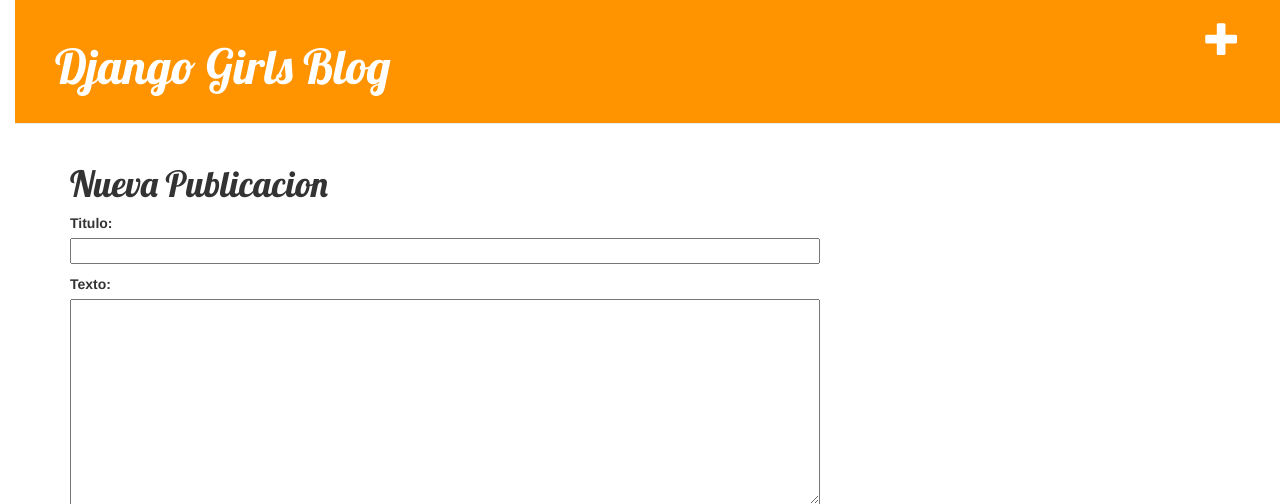
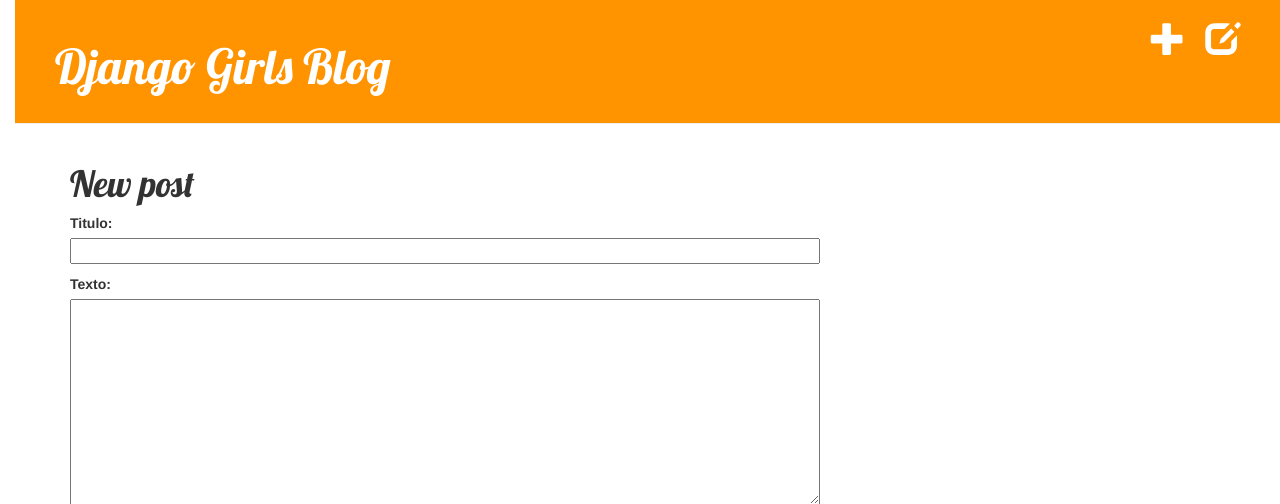
Before and after one commit to Ejestrada/djangoE, a Django app: page /post/new/ in a window 1280 px wide. Shown: the top 504 px of the page. Run offline with Django 3.2, Linux system fonts and the light colour scheme; some libraries are stand-ins or nearby versions.

Commit message:
Poner una publicacion como borrador Eliminar una publicacion Listar publicaciones como borrador

```diff
--- a/blog/templates/blog/base.html
+++ b/blog/templates/blog/base.html
@@ -9,7 +9,8 @@
         </head>
         <body>
             <div class="page-header">
-              <a href="{% url 'post_new' %}" class="top-menu"><span class="glyphicon glyphicon-plus"></span></a>
+              <a href="{% url 'post_draft_list' %}" class="top-menu"><span class="glyphicon glyphicon-edit"></span></a>
+                <a href="{% url 'post_new' %}" class="top-menu"><span class="glyphicon glyphicon-plus"></span></a>
                 <h1><a href="/">Django Girls Blog</a></h1>
             </div>
 
--- a/blog/templates/blog/listar_pub.html
+++ b/blog/templates/blog/listar_pub.html
@@ -7,7 +7,6 @@
           <p>Publicacion: {{p.fecha_publicacion}}</p>
            <h1><a href="{%url 'postea' pk=p.pk %}">{{p.titulo}}</a></h1>
           <p>{{p.texto|linebreaksbr}}</p>
-
         </div>
         {% endfor %}
 
--- a/blog/templates/blog/post_edit.html
+++ b/blog/templates/blog/post_edit.html
@@ -1,9 +1,10 @@
 {% extends 'blog/base.html' %}
+{% block content %}
 
-    {% block content %}
-        <h1>Nueva Publicacion</h1>
-        <form method="POST" class="post-form">{% csrf_token %}
-            {{ form.as_p }}
-            <button type="submit" class="save btn btn-default">Save</button>
-        </form>
-    {% endblock %}
+<h1>New post</h1>
+<form method="POST" class="post-form">{% csrf_token %}
+    {{ form.as_p }}
+    <button type="submit" class="save btn btn-default">Save</button>
+</form>
+
+{% endblock content %}
--- a/blog/url.py
+++ b/blog/url.py
@@ -2,10 +2,13 @@
 from . import views
 
 urlpatterns = [
-url(r'^$', views.listar_pub),
-url(r'^postea/(?P<pk>[0-9]+)/$', views.detalle_pub,name='postea'),
-url(r'^post/new/$', views.post_new, name='post_new'),
-  url(r'^post/(?P<pk>[0-9]+)/edit/$', views.post_edit, name='post_edit'),
+ url(r'^$', views.listar_pub,name='listar_pub'),
+    url(r'^postea/(?P<pk>[0-9]+)/$', views.detalle_pub,name='postea'),
+    url(r'^post/new/$', views.post_new, name='post_new'),
+    url(r'^post/(?P<pk>[0-9]+)/edit/$', views.post_edit, name='post_edit'),
+    url(r'^drafts/$', views.post_draft_list, name='post_draft_list'),
+    url(r'^post/(?P<pk>\d+)/publish/$', views.post_publish, name='post_publish'),
+    url(r'^post/(?P<pk>\d+)/remove/$', views.post_remove, name='post_remove'),
 
 
 ]
--- a/blog/views.py
+++ b/blog/views.py
@@ -5,36 +5,50 @@
 from django.shortcuts import redirect
 
 def listar_pub(request):
-    pub = Publicacion.objects.filter(fecha_publicacion__lte=timezone.now()).order_by('fecha_publicacion')
-    return render(request, 'blog/listar_pub.html', {'pub': pub})
+    pub=Publicacion.objects.filter(fecha_publicacion__lte=timezone.now()).order_by('fecha_publicacion')
+    return render(request,'blog/listar_pub.html',{'pub':pub})
+
 
 def detalle_pub(request, pk):
-    p = get_object_or_404(Publicacion, pk=pk)
-    return render(request, 'blog/detalle_publicacion.html', {'p':p })
-
+    p=get_object_or_404(Publicacion,pk= pk)
+    return render(request,'blog/detalle_publicacion.html',{'p':p})
 
 def post_new(request):
-        if request.method == "POST":
-            form = PostForm(request.POST)
-            if form.is_valid():
-                post = form.save(commit=False)
-                post.autor = request.user
-                post.fecha_publicacion = timezone.now()
-                post.save()
-                return redirect('postea', pk=post.pk)
-        else:
-            form = PostForm()
-        return render(request, 'blog/post_edit.html', {'form': form})
+    if request.method == "POST":
+        form = PostForm(request.POST)
+        if form.is_valid():
+            post = form.save(commit=False)
+            post.autor = request.user
+            #post.fecha_publicacion = timezone.now()
+            post.save()
+            return redirect('postea', pk=post.pk)
+    else:
+        form = PostForm()
+    return render(request, 'blog/post_edit.html', {'form': form})
 
 def post_edit(request, pk):
-        post = get_object_or_404(Publicacion, pk=pk)
-        if request.method == "POST":
-            form = PostForm(request.POST, instance=post)
-            if form.is_valid():
-                post = form.save(commit=False)
-                post.author = request.user
-                post.save()
-                return redirect('postea', pk=post.pk)
-        else:
-            form = PostForm(instance=post)
-        return render(request, 'blog/post_edit.html', {'form': form})
+    post = get_object_or_404(Publicacion, pk=pk)
+    if request.method == "POST":
+        form = PostForm(request.POST, instance=post)
+        if form.is_valid():
+            post = form.save(commit=False)
+            post.author = request.user
+            post.save()
+            return redirect('postea', pk=post.pk)
+    else:
+        form = PostForm(instance=post)
+    return render(request, 'blog/post_edit.html', {'form': form})
+
+def post_draft_list(request):
+    posts = Publicacion.objects.filter(fecha_publicacion__isnull=True).order_by('fecha_creacion')
+    return render(request, 'blog/post_draft_list.html', {'posts': posts})
+
+def post_publish(request, pk):
+    post = get_object_or_404(Publicacion, pk=pk)
+    post.publicar()
+    return redirect('postea', pk=pk)
+
+def post_remove(request, pk):
+    post = get_object_or_404(Publicacion, pk=pk)
+    post.delete()
+    return redirect('listar_pub')
```
Also changed, not shown: blog/templates/blog/detalle_publicacion.html (+5 -2 lines), blog/templates/blog/post_draft_list.html (added, +11 -0 lines).
